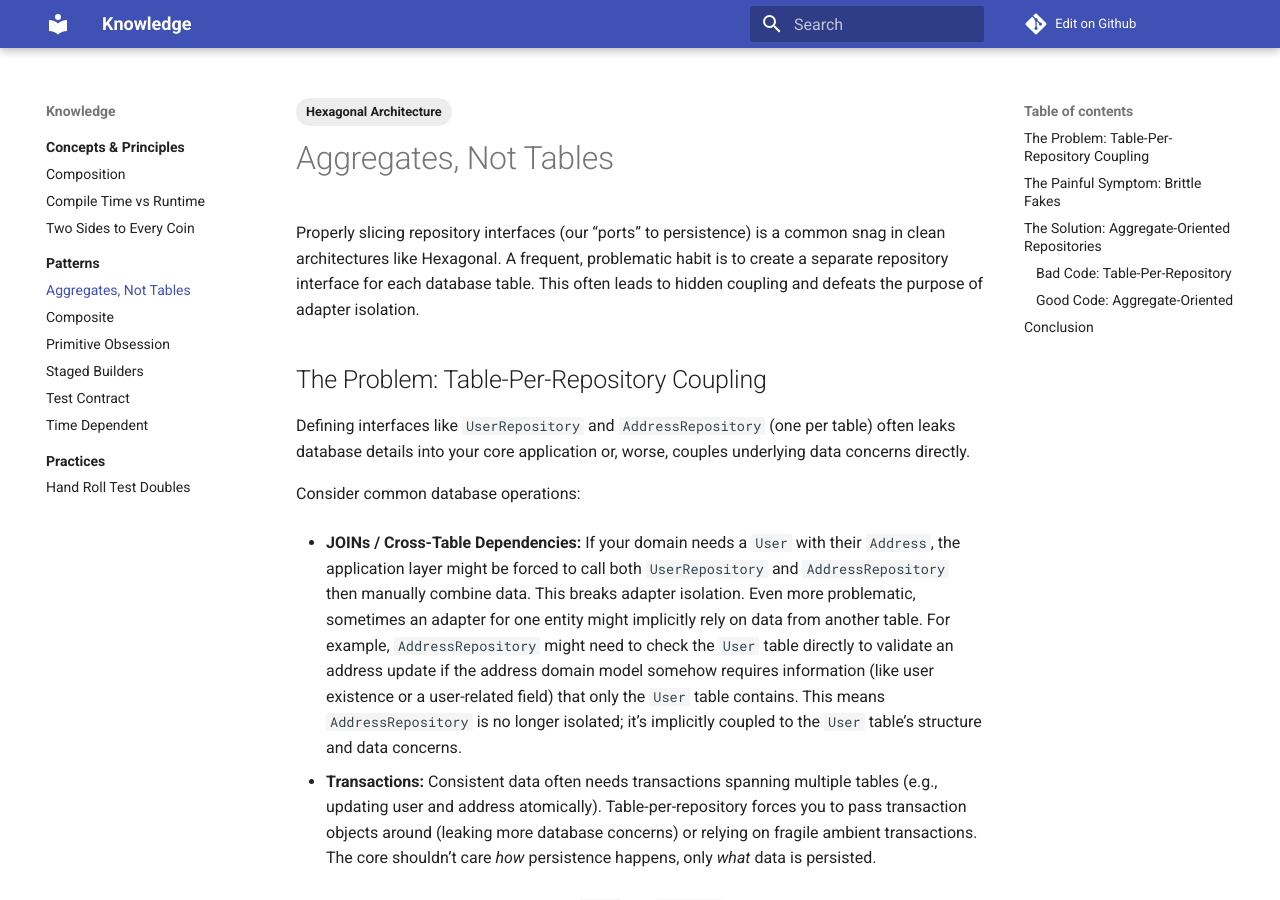
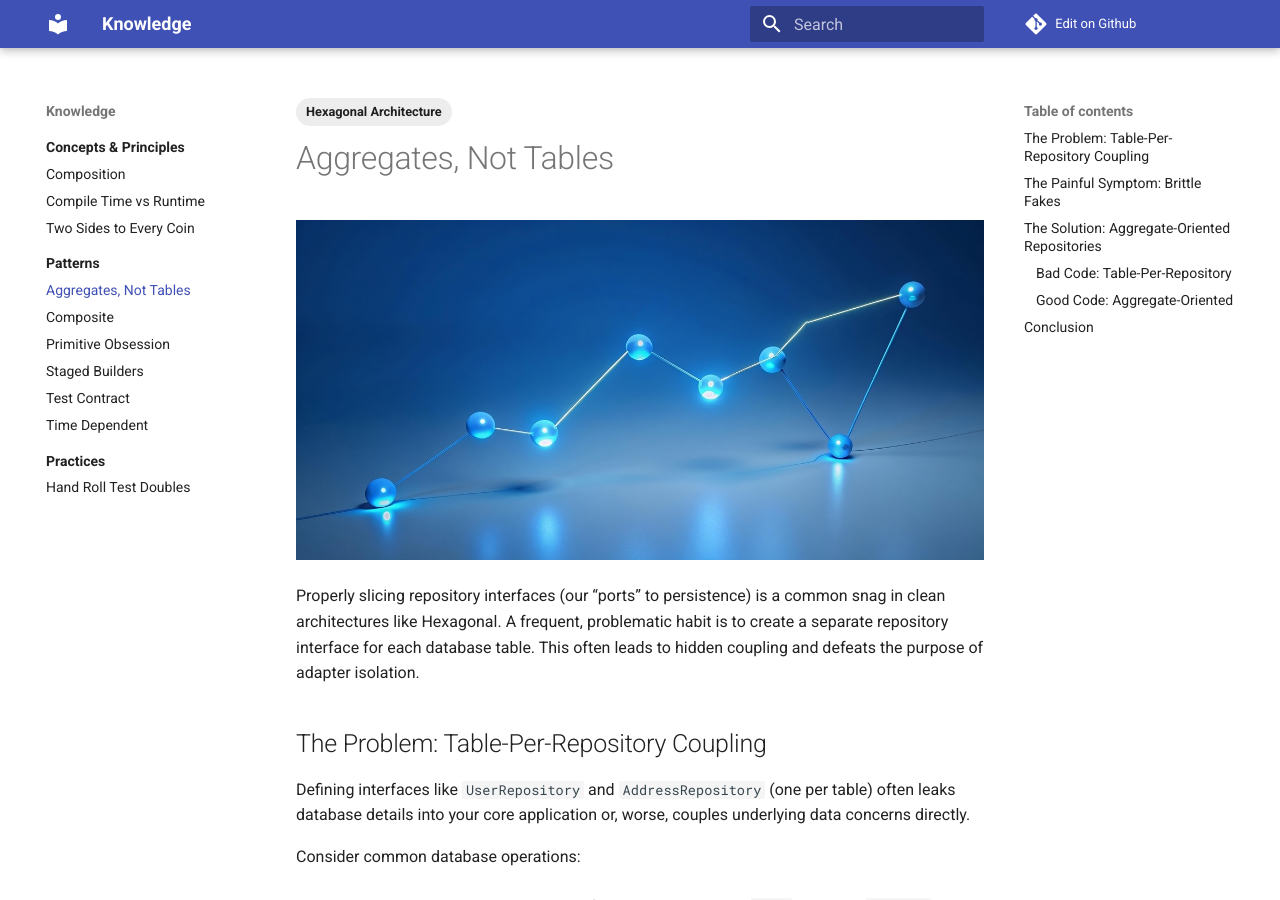
Before and after one commit to whiskeysierra/knowledge, an MkDocs documentation site: the page built from docs/patterns/aggregates-not-tables.md, in a window 1280 px wide and 900 px high. Built offline with MkDocs 1.6.1 and Material for MkDocs 9.7.7, drawn with Linux system fonts in a browser that asks for light colours; comment, search, counter and statistics services are not loaded.

Commit message:
Added banner

```diff
--- a/docs/patterns/aggregates-not-tables.md
+++ b/docs/patterns/aggregates-not-tables.md
@@ -2,6 +2,8 @@
 tags:
   - Hexagonal Architecture
 ---
+
+![](../img/ai-generated-8619458_1280.jpg)
 
 Properly slicing repository interfaces (our "ports" to
 persistence) is a common snag in clean architectures like
```
Also changed, not shown: docs/img/ai-generated-8619458_1280.jpg (added).
